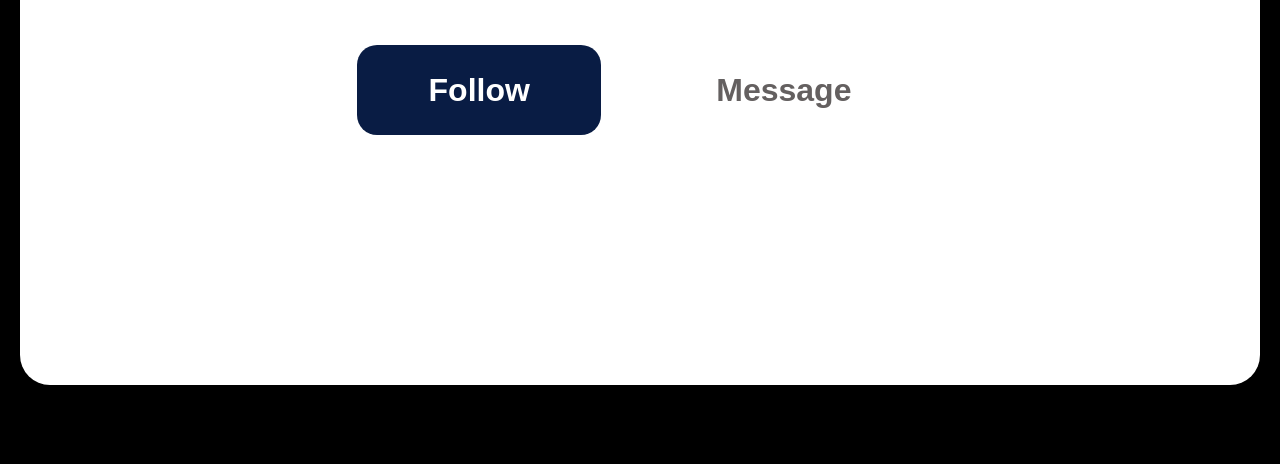
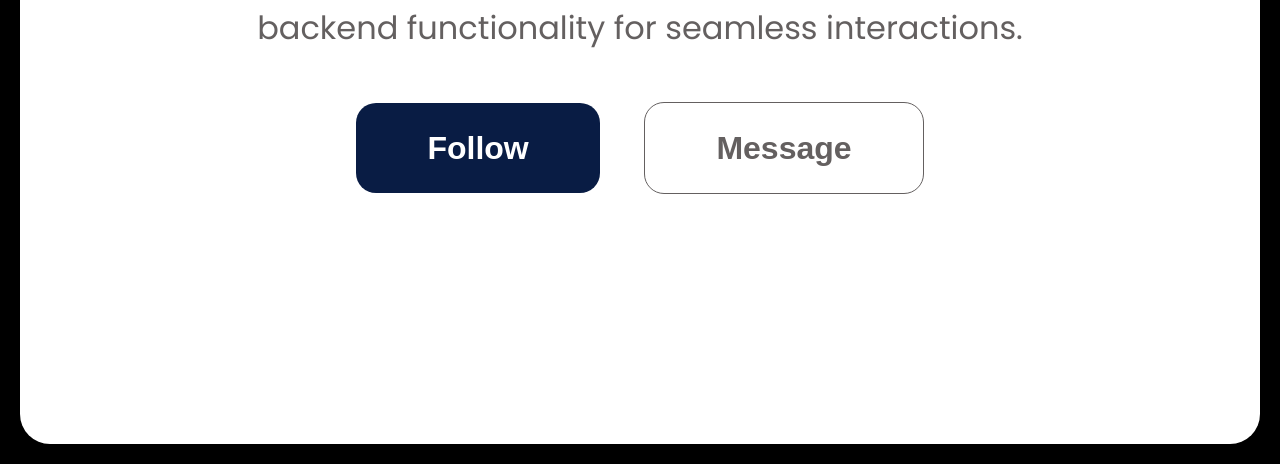
Before and after one commit to FortunaSolo/Profile-card-with-bio, a plain HTML site: page index.html in a window 1280 px wide. Shown: the part 709-1173 px from the top of the page. Before the commit the page ends 1114 px from the top, so only its background shows below. Drawn offline with Linux system fonts and the light colour scheme.

Commit message:
changed font-family

```diff
--- a/css/style.css
+++ b/css/style.css
@@ -4,9 +4,8 @@
   padding: 0;
 }
 body {
-  /*   padding: 50px;
-    border-radius: 20px;*/
   background-color: black;
+  font-family: "Poppins", sans-serif;
 }
 .header-pic {
   width: 100%;
@@ -58,17 +57,18 @@ body {
   padding: 1.5ch 4ch;
   border-radius: 20px;
   margin: 50px 20px;
-  border: none;
+
   font-weight: 600;
 }
 .follow {
-  background:/* rgb(85, 36, 188);*/ rgb(9, 28, 68);
-
+  background:rgb(9, 28, 68);
+  border: none;
   color: white;
 }
 .msg {
   background: white;
   color: rgb(100, 96, 96);
+  border: 1px solid rgb(100, 96, 96);
 }
 main {
   background: white;
--- a/index.html
+++ b/index.html
@@ -4,6 +4,9 @@
     <meta charset="UTF-8" />
     <meta name="viewport" content="width=device-width, initial-scale=1.0" />
     <title>profile</title>
+    <link rel="preconnect" href="https://fonts.googleapis.com">
+<link rel="preconnect" href="https://fonts.gstatic.com" crossorigin>
+<link href="https://fonts.googleapis.com/css2?family=Poppins:ital,wght@0,100;0,200;0,300;0,400;0,500;0,600;0,700;0,800;0,900;1,100;1,200;1,300;1,400;1,500;1,600;1,700;1,800;1,900&display=swap" rel="stylesheet">
     <link rel="stylesheet" href="/css/style.css" />
   </head>
   <body>
```
